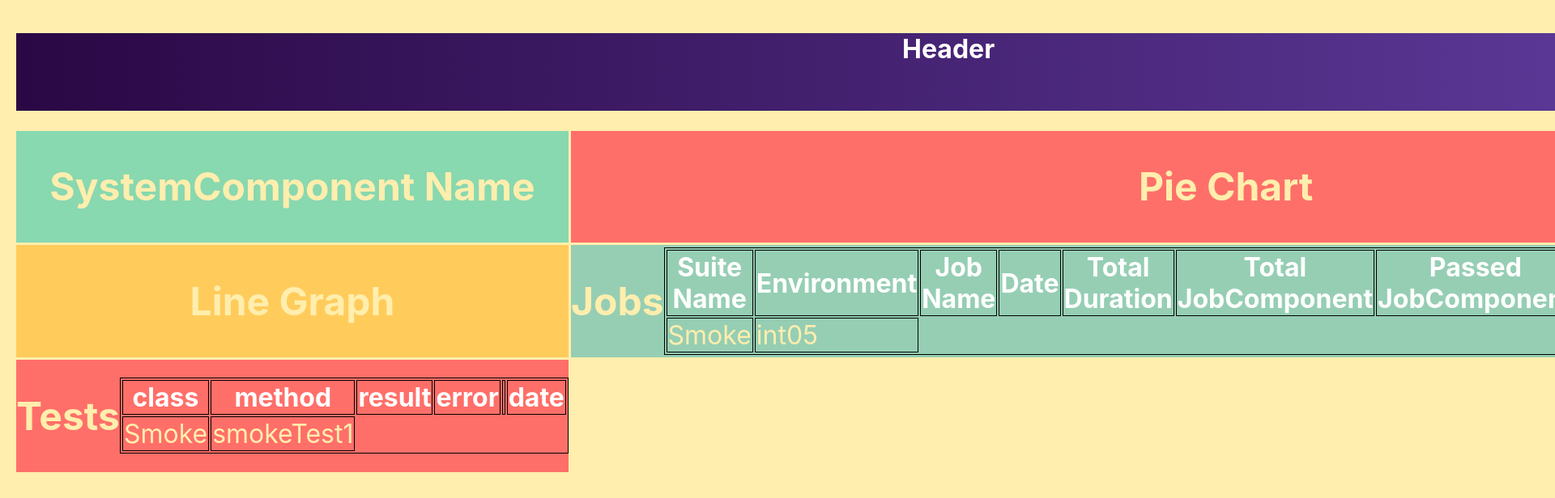
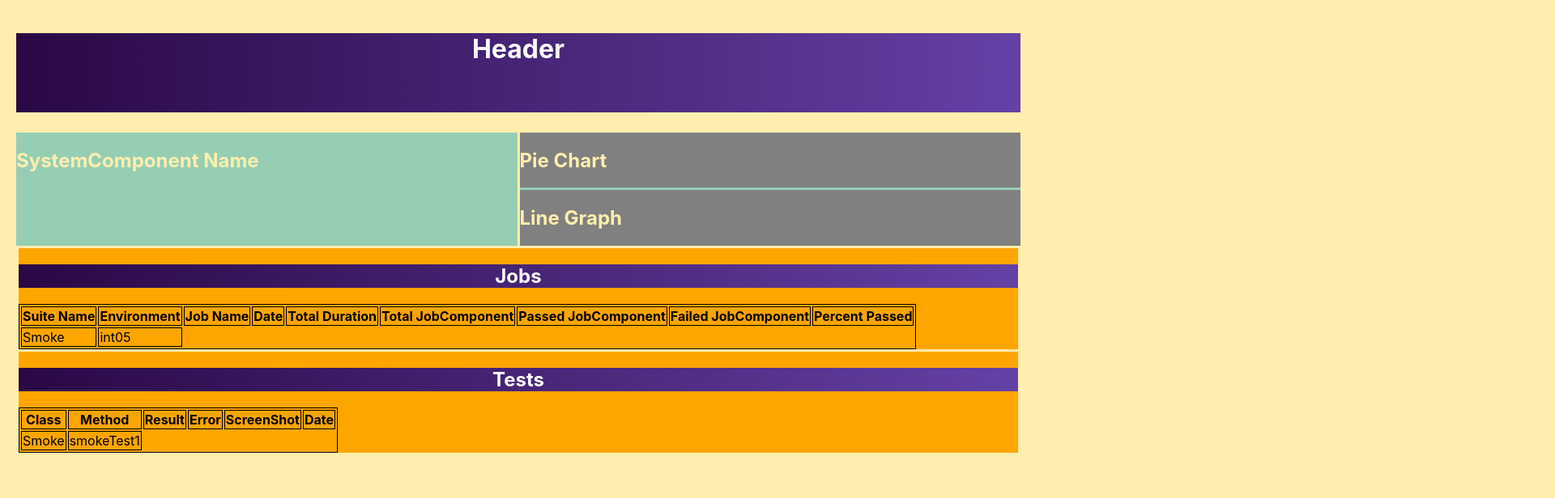
Before and after one commit to acnguyen/dashboard, a React (Create React App) app: page / in a window 1280 px wide. Shown: the top 616 px of the page at 81% size, 1920 px wide, since content can reach past the window. Built offline with nearby package versions, Linux system fonts and the light colour scheme.

Commit message:
updated grid layout

```diff
--- a/src/App.css
+++ b/src/App.css
@@ -5,53 +5,85 @@ table, th, td {
 
 }
 
-th {
-    color: white;
-}
-
-.container {
-    display: grid;
-    grid-template: repeat(2, 1fr) / repeat(2, 1fr);
-    grid-gap: 3px ;
-}
-
-.container > div {
-    display: flex;
-    justify-content: center;
-    align-items: center;
-    font-size: 2em;
-    color: #ffeead;
-}
+/*th {*/
+/*    color: white;*/
+/*}*/
 
 html, body {
     background-color: #ffeead;
     margin: 10px;
 }
 
-.container > div:nth-child(1n) {
+.appContainer {
+    display: grid;
+    grid-template: repeat(2, 1fr) / repeat(2, 1fr);
+    grid-gap: 3px ;
+    /*justify-content: center;*/
+    /*align-items: center;*/
+    /*font-size: 2em;*/
+    color: #ffeead;
+}
+
+/*.container > div {*/
+/*    display: flex;*/
+/*    !*justify-content: center;*!*/
+/*    !*align-items: center;*!*/
+/*    !*font-size: 2em;*!*/
+/*    color: #ffeead;*/
+/*}*/
+
+.appContainer > div:nth-child(1n) {
     background-color: #96ceb4;
 }
 
-.container > div:nth-child(2n) {
-    background-color: #88d8b0;
+/*.appContainer > div:nth-child(2n) {*/
+/*    background-color: #88d8b0;*/
+/*}*/
+
+/*.appContainer > div:nth-child(3n) {*/
+/*    background-color: #ff6f69;*/
+/*}*/
+
+/*.appContainer > div:nth-child(4n) {*/
+/*    background-color: #ffcc5c;*/
+/*}*/
+
+.chartContainer {
+    display: grid;
+    grid-template-rows: repeat(2, 1fr);
+    grid-gap: 3px ;
 }
 
-.container > div:nth-child(3n) {
-    background-color: #ff6f69;
+.chartContainer > div:nth-child(1n) {
+    background-color: grey;
 }
 
-.container > div:nth-child(4n) {
-    background-color: #ffcc5c;
+.chartContainer > div:nth-child(2n) {
+    background-color: grey;
 }
 
-h1 {
+.tableContainer {
+    display: grid;
+    grid-template-rows: repeat(2, 1fr);
+    grid-gap: 3px;
+    padding: 3px;
+
+}
+
+.tableContainer > div:nth-child(1n) {
+    background-color: orange;
+}
+
+.tableContainer > div:nth-child(2n) {
+    background-color: orange;
+}
+
+.header {
     /*display: flex;*/
-    grid-column-start: 1;
-    grid-column-end: 3;
+    grid-column: 1 / 3; /* 1 is the starting column line, 3 is the ending column line */
     text-align: center;
     color: white;
     background: #6441A5;  /* fallback for old browsers */
     background: -webkit-linear-gradient(to right, #2a0845, #6441A5);  /* Chrome 10-25, Safari 5.1-6 */
     background: linear-gradient(to right, #2a0845, #6441A5); /* W3C, IE 10+/ Edge, Firefox 16+, Chrome 26+, Opera 12+, Safari 7+ */
-
 }
--- a/src/App.js
+++ b/src/App.js
@@ -21,22 +21,28 @@ function App() {
     };
 
     const test = {
-        class: "class",
-        method: "method",
-        result: "result",
-        error: "error",
-        screenShot: "screenShot",
-        date: "date",
+        class: "Class",
+        method: "Method",
+        result: "Result",
+        error: "Error",
+        screenShot: "ScreenShot",
+        date: "Date",
     };
 
         return (
-        <div className={"container"}>
-            <h1>Header</h1>
-            <SystemComponent system={{systemName: "SystemComponent Name"}}/>
-            <PieChartComponent/>
-            <LineGraphComponent/>
-            <JobComponent job={job}/>
-            <TestComponent test={test}/>
+        <div>
+            <div className={"appContainer"}>
+                <h1 className={"header"}>Header</h1>
+                <SystemComponent system={{systemName: "SystemComponent Name"}}/>
+                <div className={"chartContainer"}>
+                    <PieChartComponent/>
+                    <LineGraphComponent/>
+                </div>
+            </div>
+            <div className={"tableContainer"}>
+                <JobComponent job={job}/>
+                <TestComponent test={test}/>
+            </div>
         </div>
         )
 }
--- a/src/Components/JobComponent.js
+++ b/src/Components/JobComponent.js
@@ -6,7 +6,7 @@ function JobComponent(props) {
 
     return (
         <div>
-            <h2>Jobs</h2>
+            <h2 className={"header"}>Jobs</h2>
             <table >
                 <tr>
                     <th>{props.job.suiteName}</th>
--- a/src/Components/TestComponent.js
+++ b/src/Components/TestComponent.js
@@ -6,14 +6,14 @@ function TestComponent(props) {
 
     return (
         <div>
-            <h2>Tests</h2>
+            <h2 className={"header"}>Tests</h2>
             <table >
                 <tr>
                     <th>{props.test.class}</th>
                     <th>{props.test.method}</th>
                     <th>{props.test.result}</th>
                     <th>{props.test.error}</th>
-                    <th>{props.test.screenshot}</th>
+                    <th>{props.test.screenShot}</th>
                     <th>{props.test.date}</th>
                 </tr>
                 <tr>
```
